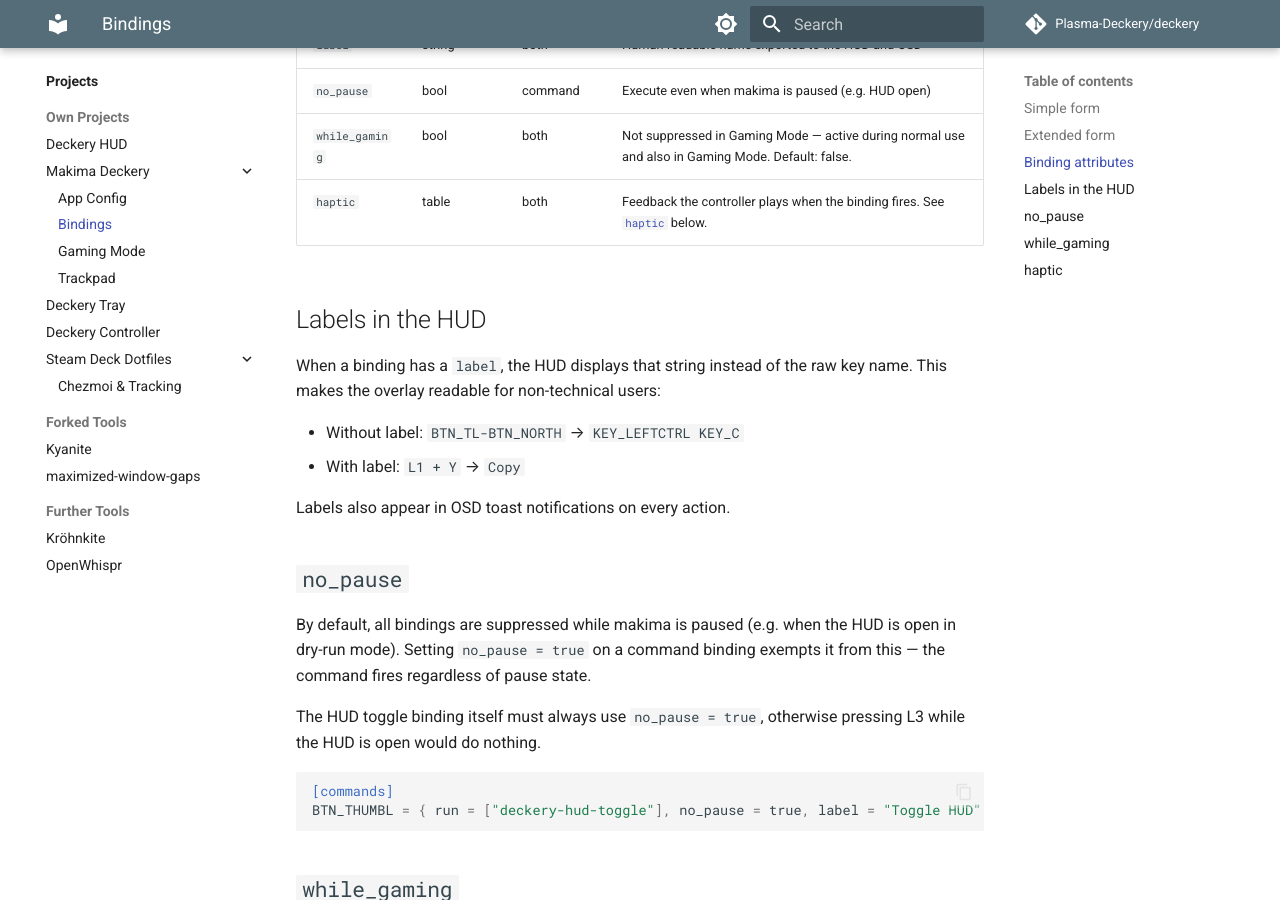
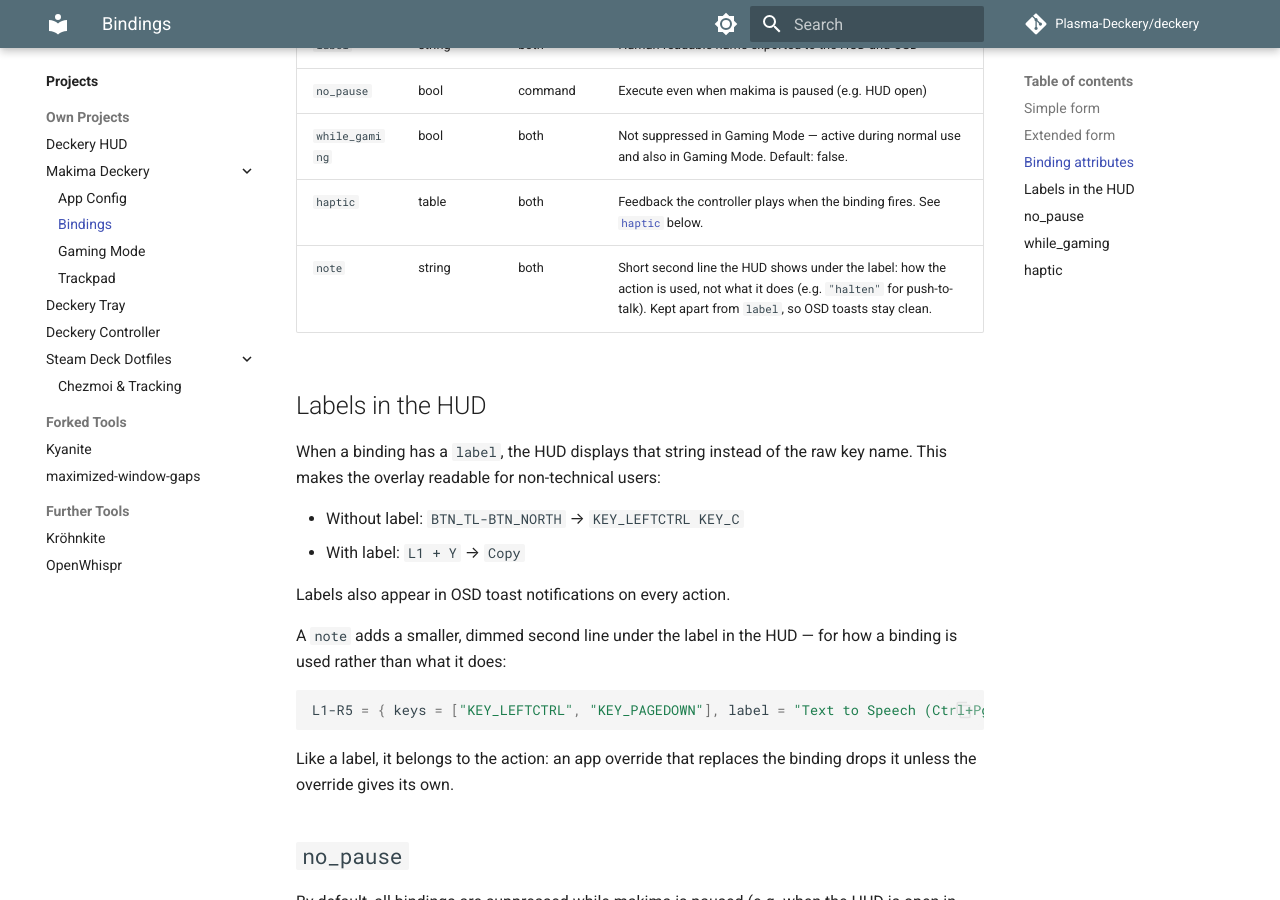
Before and after one commit to Plasma-Deckery/deckery, an MkDocs documentation site: the page built from docs/projects/makima-deckery/bindings.md, in a window 1280 px wide and 900 px high, scrolled down 1010 px. Built offline with MkDocs 1.6.1 and Material for MkDocs 9.7.7, drawn with Linux system fonts in a browser that asks for light colours; comment, search, counter and statistics services are not loaded.

Commit message:
Mark Text to Speech as hold-to-talk with a binding note
Adds note = "halten" to the L1+R5 OpenWhispr binding and documents the
new note attribute (makima feat/b18-binding-note, HUD shows it as a
dimmed second line).

Co-Authored-By: Claude Opus 5.5 <noreply@anthropic.com>

````diff
--- a/docs/projects/makima-deckery/bindings.md
+++ b/docs/projects/makima-deckery/bindings.md
@@ -35,6 +35,7 @@ BTN_THUMBL = { run = ["deckery-hud-toggle"], no_pause = true, label = "Toggle HU
 | `no_pause` | bool | command | Execute even when makima is paused (e.g. HUD open) |
 | `while_gaming` | bool | both | Not suppressed in Gaming Mode — active during normal use and also in Gaming Mode. Default: false. |
 | `haptic` | table | both | Feedback the controller plays when the binding fires. See [`haptic`](#haptic) below. |
+| `note` | string | both | Short second line the HUD shows under the label: how the action is used, not what it does (e.g. `"halten"` for push-to-talk). Kept apart from `label`, so OSD toasts stay clean. |
 
 ## Labels in the HUD
 
@@ -44,6 +45,14 @@ When a binding has a `label`, the HUD displays that string instead of the raw ke
 - With label: `L1 + Y` → `Copy`
 
 Labels also appear in OSD toast notifications on every action.
+
+A `note` adds a smaller, dimmed second line under the label in the HUD — for how a binding is used rather than what it does:
+
+```toml
+L1-R5 = { keys = ["KEY_LEFTCTRL", "KEY_PAGEDOWN"], label = "Text to Speech (Ctrl+PgDn)", note = "halten" }
+```
+
+Like a label, it belongs to the action: an app override that replaces the binding drops it unless the override gives its own.
 
 ## `no_pause`
 
````
Also changed, not shown: 1 other file.
